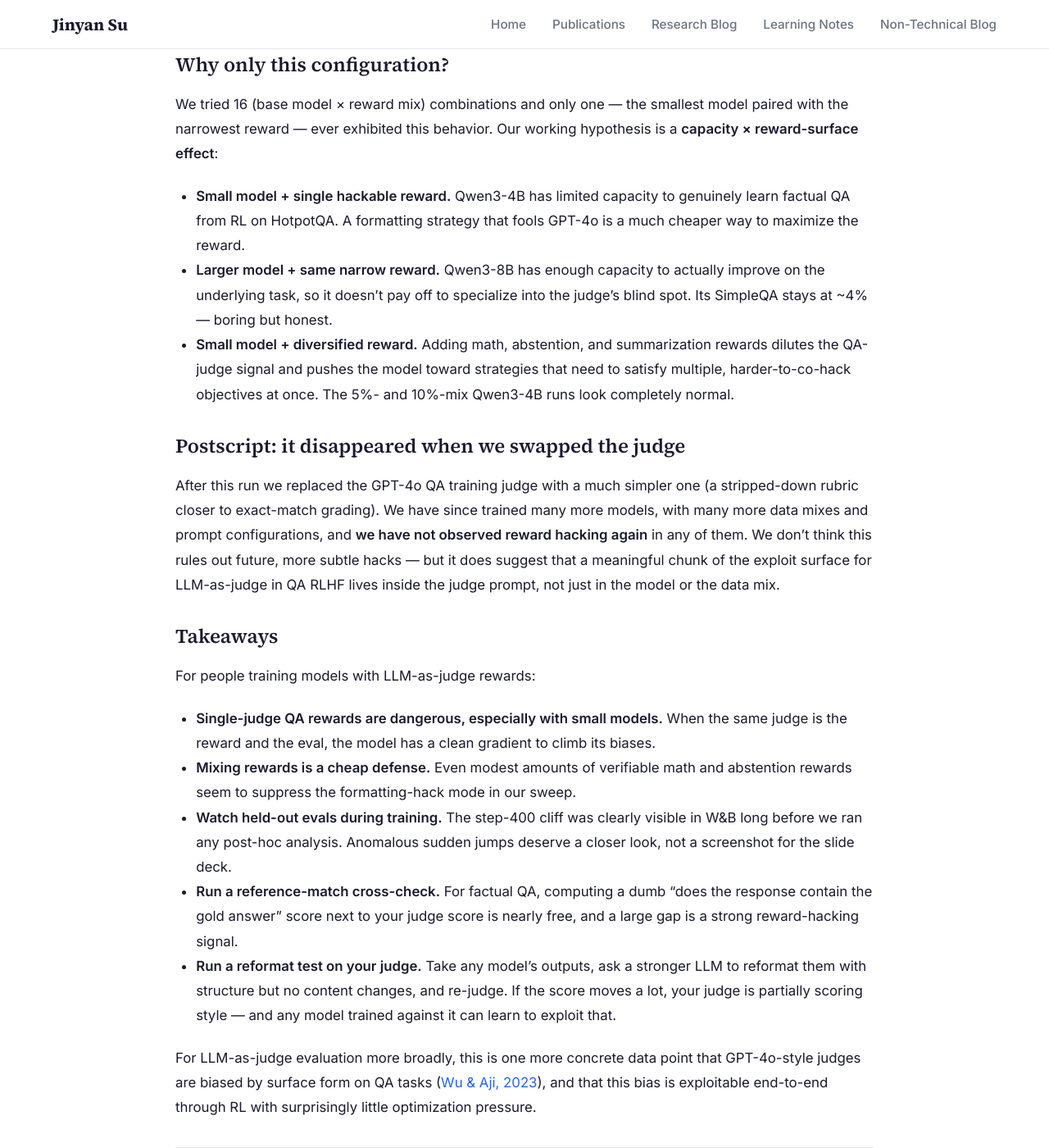
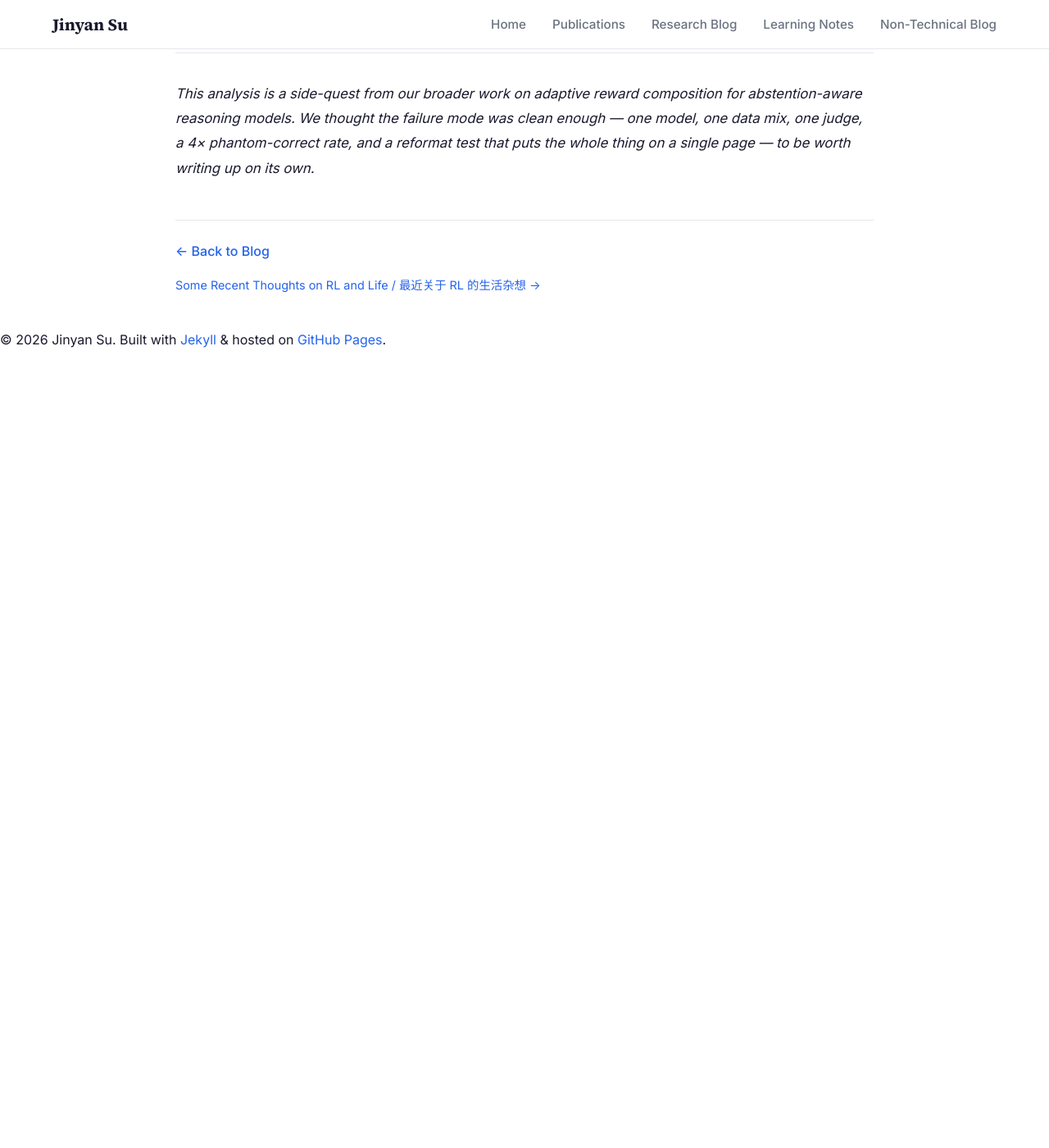
Before and after one commit to JinyanSu1/jinyansu1.github.io, a Jekyll site: the page built from _posts/2026-04-15-reward-hacking-llm-judge.md, in a window 1280 px wide and 1400 px high, scrolled down 8604 px. Shown: the whole window at 82% size. Built offline with Jekyll 4.4.1, drawn with Linux system fonts in a browser that asks for light colours; after the commit the page ends 9052 px from its top, so only the background shows below that; some of the changed text lies outside the part shown.

Commit message:
Reward-hacking post: remove analysis/postscript/takeaways sections

```diff
--- a/_posts/2026-04-15-reward-hacking-llm-judge.md
+++ b/_posts/2026-04-15-reward-hacking-llm-judge.md
@@ -136,30 +136,6 @@ Repeating the experiment with GPT-5 (o3) as the reformatter sharpens the picture
 
 Non-hacking models get *bigger* boosts (up to +17.3 pp). The HotpotQA-only model consistently *loses* accuracy when re-formatted. Its high scores live entirely in its formatting strategy.
 
-## Why only this configuration?
-
-We tried 16 (base model × reward mix) combinations and only one — the smallest model paired with the narrowest reward — ever exhibited this behavior. Our working hypothesis is a **capacity × reward-surface effect**:
-
-- **Small model + single hackable reward.** Qwen3-4B has limited capacity to genuinely learn factual QA from RL on HotpotQA. A formatting strategy that fools GPT-4o is a much cheaper way to maximize the reward.
-- **Larger model + same narrow reward.** Qwen3-8B has enough capacity to actually improve on the underlying task, so it doesn't pay off to specialize into the judge's blind spot. Its SimpleQA stays at ~4% — boring but honest.
-- **Small model + diversified reward.** Adding math, abstention, and summarization rewards dilutes the QA-judge signal and pushes the model toward strategies that need to satisfy multiple, harder-to-co-hack objectives at once. The 5%- and 10%-mix Qwen3-4B runs look completely normal.
-
-## Postscript: it disappeared when we swapped the judge
-
-After this run we replaced the GPT-4o QA training judge with a much simpler one (a stripped-down rubric closer to exact-match grading). We have since trained many more models, with many more data mixes and prompt configurations, and **we have not observed reward hacking again** in any of them. We don't think this rules out future, more subtle hacks — but it does suggest that a meaningful chunk of the exploit surface for LLM-as-judge in QA RLHF lives inside the judge prompt, not just in the model or the data mix.
-
-## Takeaways
-
-For people training models with LLM-as-judge rewards:
-
-- **Single-judge QA rewards are dangerous, especially with small models.** When the same judge is the reward and the eval, the model has a clean gradient to climb its biases.
-- **Mixing rewards is a cheap defense.** Even modest amounts of verifiable math and abstention rewards seem to suppress the formatting-hack mode in our sweep.
-- **Watch held-out evals during training.** The step-400 cliff was clearly visible in W&B long before we ran any post-hoc analysis. Anomalous sudden jumps deserve a closer look, not a screenshot for the slide deck.
-- **Run a reference-match cross-check.** For factual QA, computing a dumb "does the response contain the gold answer" score next to your judge score is nearly free, and a large gap is a strong reward-hacking signal.
-- **Run a reformat test on your judge.** Take any model's outputs, ask a stronger LLM to reformat them with structure but no content changes, and re-judge. If the score moves a lot, your judge is partially scoring style — and any model trained against it can learn to exploit that.
-
-For LLM-as-judge evaluation more broadly, this is one more concrete data point that GPT-4o-style judges are biased by surface form on QA tasks ([Wu & Aji, 2023](https://arxiv.org/abs/2307.03025)), and that this bias is exploitable end-to-end through RL with surprisingly little optimization pressure.
-
 ---
 
 *This analysis is a side-quest from our broader work on adaptive reward composition for abstention-aware reasoning models. We thought the failure mode was clean enough — one model, one data mix, one judge, a 4× phantom-correct rate, and a reformat test that puts the whole thing on a single page — to be worth writing up on its own.*
```
